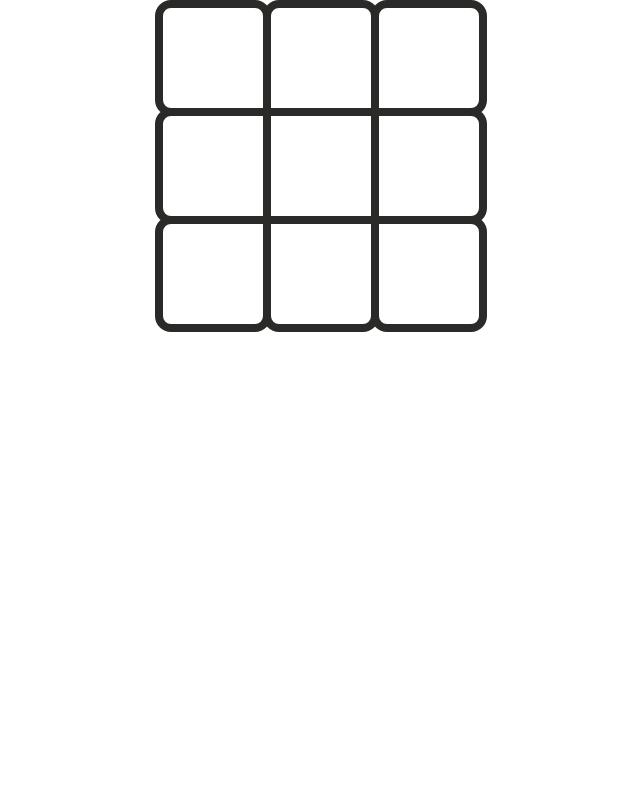
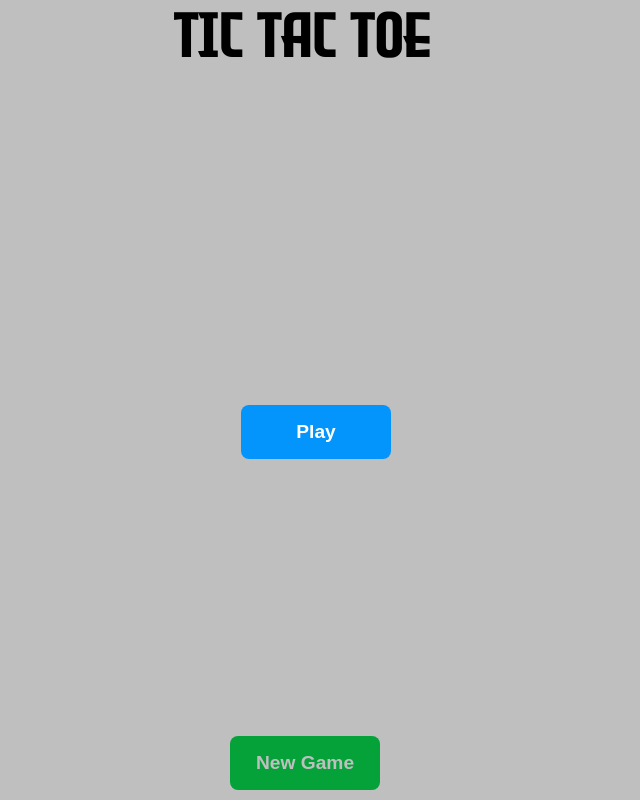
Before and after one commit to NavonilDas/tic-tac-ai, a React (Create React App) app: page / in a window 1280 px wide. Shown: the whole page, without its empty margins (335-975 px from the left). Built offline with nearby package versions, Linux system fonts and the light colour scheme; a web font is replaced by a local one.

Commit message:
Basic Game Play For Tic Tac Toe

```diff
--- a/public/index.html
+++ b/public/index.html
@@ -1,14 +1,12 @@
 <!DOCTYPE html>
 <html lang="en">
+
 <head>
   <meta charset="utf-8" />
   <link rel="icon" href="%PUBLIC_URL%/favicon.ico" />
   <meta name="viewport" content="width=device-width, initial-scale=1" />
   <meta name="theme-color" content="#000000" />
-    <meta
-      name="description"
-      content="Web site created using create-react-app"
-    />
+  <meta name="description" content="Web site created using create-react-app" />
   <link rel="apple-touch-icon" href="%PUBLIC_URL%/logo192.png" />
   <!--
       manifest.json provides metadata used when your web app is installed on a
@@ -26,7 +24,14 @@
     -->
   <title>Tic Tac Toe - AI</title>
 </head>
+
 <body>
+  <style>
+    @font-face {
+      font-family: evilempire;
+      src: url("./EvilEmpire.otf") format("opentype");
+    }
+  </style>
   <noscript>You need to enable JavaScript to run this app.</noscript>
   <div id="root"></div>
   <!--
@@ -40,4 +45,5 @@
       To create a production bundle, use `npm run build` or `yarn build`.
     -->
 </body>
+
 </html>
--- a/src/App.tsx
+++ b/src/App.tsx
@@ -1,3 +1,4 @@
+import { relative } from 'path';
 import React from 'react';
 import CardContainer from './CardContainer';
 
@@ -6,6 +7,8 @@ interface Props {
 };
 
 interface State {
+  isPlaying: boolean;
+  turn: string;
 };
 
 class App extends React.Component<Props, State> {
@@ -13,20 +16,89 @@ class App extends React.Component<Props, State> {
   constructor(props: Props) {
     super(props);
     this.state = {
+      isPlaying: false,
+      turn: '',
     };
   }
 
+  onGameWin(player: 'X' | 'O') {
+    this.setState({ turn: player + ' Wins The Game' });
+  }
+
+  onGameDraw() {
+    this.setState({ turn: 'Game Draw' });
+  }
+
+  onPlayerChange(player: boolean) {
+    if (player) {
+      return this.setState({ turn: 'X Turn' });
+    }
+    return this.setState({ turn: 'O Turn' });
+  }
+
+  renderBoard(): JSX.Element {
+    return (
+      <div style={{ display: 'flex', height: "100%" }}>
+        <CardContainer
+          onGameWin={this.onGameWin.bind(this)}
+          onGameDraw={this.onGameDraw.bind(this)}
+          onPlayerChange={this.onPlayerChange.bind(this)}
+        />
+      </div>
+    );
+  }
 
   render() {
     return (
-      <div>
+      <div className="App">
 
-        <div style={{ display: 'flex' }}>
-          <CardContainer
-            onGameWin={(player) => console.log(player + ' Wins')}
-            onGameDraw={() => console.log('Draw')}
-            onPlayerChange={(player) => console.log((player) ? 'X Plays' : 'O Plays')}
-          />
+        {(!this.state.isPlaying) ? (<div className="trans-container"></div>) : ''}
+
+        <div
+          style={{
+            textAlign: 'center',
+            fontSize: '4em',
+            fontFamily: 'evilempire'
+          }}
+        >
+          Tic Tac Toe
+        </div>
+
+        {
+          (this.state.turn !== '') ?
+            (
+              <div className="status">
+                {this.state.turn}
+              </div>
+            ) : ''
+        }
+        <div style={{ position: 'relative', flexGrow: 1 }}>
+
+
+          {
+            (!this.state.isPlaying) ?
+              (
+                <div className="play-btn">
+
+                  <button
+                    onClick={() => this.setState({ isPlaying: true })}
+                  >
+                    Play
+                  </button>
+                </div>
+              ) : ''
+          }
+
+
+          {this.state.isPlaying && this.renderBoard.bind(this)()}
+        </div>
+
+        <div className="bottomBar">
+          <button
+            onClick={() => this.setState({ isPlaying: false, turn: '' })}
+          >
+            New Game
+          </button>
         </div>
 
       </div>
--- a/src/index.css
+++ b/src/index.css
@@ -7,6 +7,7 @@ body {
     sans-serif;
   -webkit-font-smoothing: antialiased;
   -moz-osx-font-smoothing: grayscale;
+  overflow: hidden;
 }
 
 code {
@@ -21,7 +22,7 @@ code {
 
 .card {
   display: flex;
-  border: 8px solid #2a2a28;
+  border: 8px solid #525252;
   border-radius: var(--boder-radius);
   width: var(--card-size);
   height: var(--card-size);
@@ -75,5 +76,65 @@ code {
   display: grid;
   grid-template-columns: 1fr 1fr 1fr;
   width: calc(var(--card-size) * 3);
+  height: calc(var(--card-size) * 3);
+  margin: auto;
+}
+
+.App {
+  display: flex;
+  flex-direction: column;
+  width: 100%;
+  height: 100vh;
+  position: relative;
+}
+
+.trans-container {
+  width: 100vw;
+  height: 100vh;
+  position: absolute;
+  top: 0;
+  left: 0;
+  background: rgba(0, 0, 0, 0.25);
+  z-index: 100;
+}
+
+.play-btn {
+  position: absolute;
+  top: 50%;
+  left: 45%;
+  z-index: 101;
+}
+
+button {
+  border: 0;
+  cursor: pointer;
+  font-size: 1.2em;
+  padding: 1rem;
+  border-radius: 8px;
+  outline: none;
+  min-width: 150px;
+  font-weight: bold;
+}
+
+.play-btn > button {
+  background-color: #0394fc;
+  color: #fff;
+}
+
+.play-btn > div,
+.status {
+  margin: 16px 0 16px 0;
+  font-family: "evilempire";
+  color: #ff3b3b;
+  font-size: 2em;
+  text-align: center;
+}
+.bottomBar {
+  display: flex;
+  margin-bottom: 10px;
+}
+.bottomBar > button {
   margin: 0 auto 0 auto;
+  background: #06d64c;
+  color: #fff;
 }
```
Also changed, not shown: public/EvilEmpire.otf (added). Lines whose indentation alone changed are shown as unchanged.
